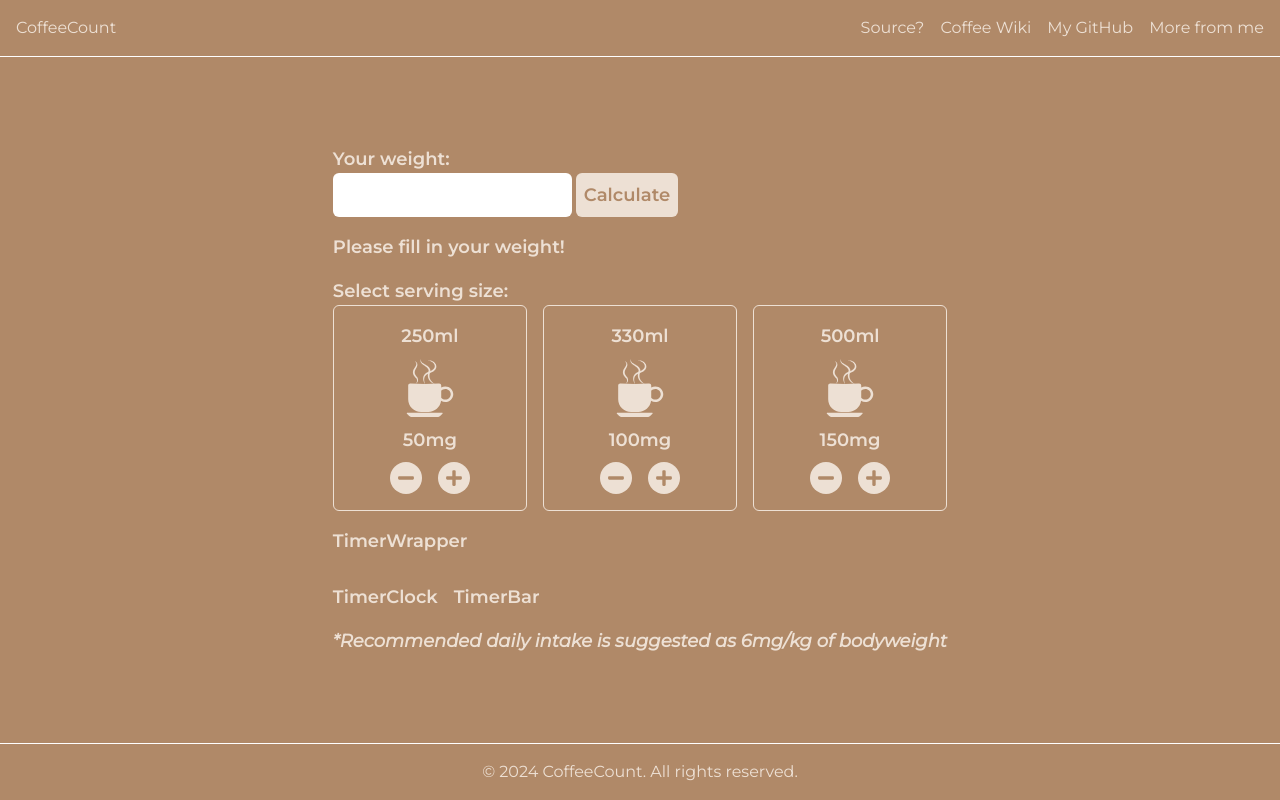
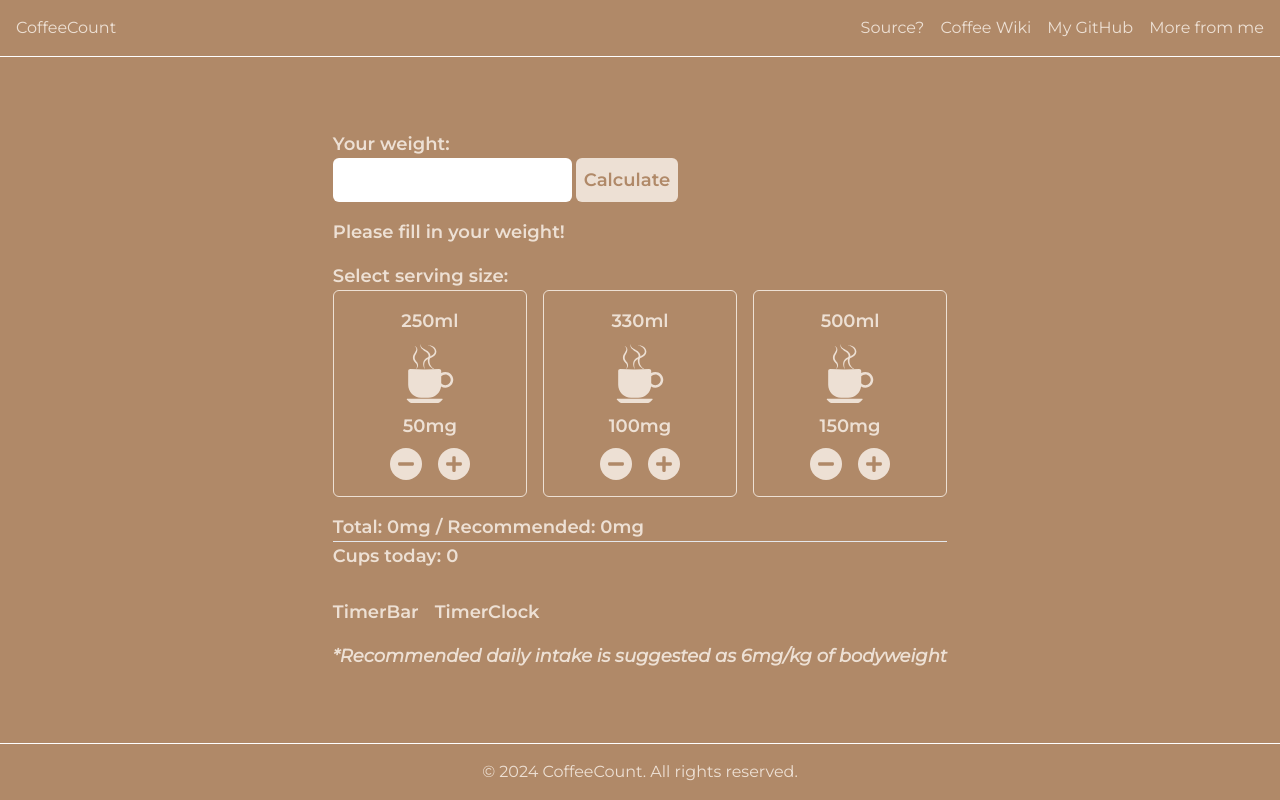
Before and after one commit to frankemon/coffeecount, a React (Vite) app: page / in a window 1280 px wide. Built offline with nearby package versions, Linux system fonts and the light colour scheme.

Commit message:
total cups, caffeine

```diff
--- a/src/App.tsx
+++ b/src/App.tsx
@@ -1,25 +1,60 @@
-import React from "react";
+import React, { useState } from "react";
+
 import {
   Nav,
   Footer,
   CalculatorWrapper,
-  CupSelector,
+  CardWrapper,
   TimerWrapper,
 } from "./components";
 
+// TODO: Figure out how to only minus those that have been clicked before
+
 const App: React.FC = () => {
+  const [recommendedCaffeine, setRecommendedCaffeine] = useState<number>(0);
+  const [totalCaffeine, setTotalCaffeine] = useState<number>(0);
+  const [servings, setServings] = useState<number>(0);
+
+  // Handler function to pick up the recommended caffeine value in child component
+  const handleRecommendedCaffeineChange = (recommended: number) => {
+    setRecommendedCaffeine(recommended);
+  };
+
+  // Handler function to pick up the total caffeine value in child component
+  const handleTotalCaffeineChange = (caffeine: number) => {
+    setTotalCaffeine(caffeine);
+  };
+
+  // Handler function to track the number of servings
+  const handleServingsChange = (newServings: number) => {
+    setServings(newServings);
+  };
+
   return (
     <div className="flex flex-col justify-center items-center h-screen">
       <Nav />
       <div className="flex-grow flex flex-col justify-center items-center gap-4 text-lg font-bold">
         <div className="w-full">
-          <CalculatorWrapper />
+          <CalculatorWrapper
+            // Pass a handler function down to the child component
+            onRecommendedCaffeineChange={handleRecommendedCaffeineChange}
+          />
         </div>
         <div className="w-full">
-          <CupSelector />
+          <CardWrapper
+            // Pass a handler function down to the child component
+            onTotalCaffeineChange={handleTotalCaffeineChange}
+            onServingsChange={handleServingsChange}
+            totalCaffeine={totalCaffeine}
+            totalServings={servings}
+          />
         </div>
         <div className="w-full">
-          <TimerWrapper />
+          <TimerWrapper
+            recommended={recommendedCaffeine}
+            total={totalCaffeine}
+            cups={servings}
+          />
         </div>
         <p className="italic">
           *Recommended daily intake is suggested as 6mg/kg of bodyweight
--- a/src/components/Button.tsx
+++ /dev/null
@@ -1,32 +0,0 @@
-import React from "react";
-import cup from "../assets/cup.svg";
-import { FaPlus } from "react-icons/fa";
-import { FaMinus } from "react-icons/fa";
-
-interface ButtonProps {
-  size: number;
-  caffeine: number;
-}
-
-const Button: React.FC<ButtonProps> = ({ size, caffeine }) => {
-  const scaleValue = caffeine === 50 ? 75 : caffeine === 150 ? 125 : 100;
-  return (
-    <div className="flex flex-col justify-center items-center w-full gap-2 p-4 border rounded-md border-textPrimary">
-      <p>{size}ml</p>
-      <div className="w-12">
-        <img src={cup} className={`transform scale-${scaleValue}`} />
-      </div>
-      <p>{caffeine}mg</p>
-      <div className="flex gap-4">
-        <div className="flex flex-col justify-center items-center w-8 h-8 bg-textPrimary rounded-full cursor-pointer">
-          <FaMinus className="text-bgPrimary" />
-        </div>
-        <div className="flex flex-col justify-center items-center w-8 h-8 bg-textPrimary rounded-full cursor-pointer">
-          <FaPlus className="text-bgPrimary" />
-        </div>
-      </div>
-    </div>
-  );
-};
-
-export default Button;
--- a/src/components/CalculatorInput.tsx
+++ b/src/components/CalculatorInput.tsx
@@ -9,7 +9,6 @@ const CalculatorInput: React.FC<CalculatorInputProps> = ({ onCalculate }) => {
 
   const handleChange = (event: React.ChangeEvent<HTMLInputElement>) => {
     setWeight(Number(event.target.value));
-    console.log("weight", weight);
   };
 
   const handleSubmit = (event: React.FormEvent<HTMLFormElement>) => {
--- a/src/components/CalculatorWrapper.tsx
+++ b/src/components/CalculatorWrapper.tsx
@@ -1,12 +1,21 @@
 import React, { useState } from "react";
 import { CalculatorInput, CalculatorOutput } from "./index";
 
-const CalculatorWrapper: React.FC = () => {
+interface CalculatorWrapperProps {
+  // Incoming function from App.tsx to grab the recommended caffeine value
+  onRecommendedCaffeineChange: (caffeine: number) => void;
+}
+
+const CalculatorWrapper: React.FC<CalculatorWrapperProps> = ({
+  onRecommendedCaffeineChange,
+}) => {
   const [recommendedCaffeine, setRecommendedCaffeine] = useState<number>(0);
 
   const handleCalculate = (weight: number) => {
     const recommendedCaffeine = weight * 6;
     setRecommendedCaffeine(recommendedCaffeine);
+    // Pass the value up to App.tsx
+    onRecommendedCaffeineChange(recommendedCaffeine);
   };
 
   return (
--- /dev/null
+++ b/src/components/Card.tsx
@@ -0,0 +1,56 @@
+import React from "react";
+import cup from "../assets/cup.svg";
+import { FaPlus } from "react-icons/fa";
+import { FaMinus } from "react-icons/fa";
+
+// TODO: disable functionality if no weight
+// TODO: disable minus until total caffeine is greater than 0
+
+interface CardProps {
+  size: number;
+  caffeine: number;
+  onClickPlus: (caffeine: number) => void;
+  onClickMinus: (caffeine: number) => void;
+}
+
+const Card: React.FC<CardProps> = ({
+  size,
+  caffeine,
+  onClickPlus,
+  onClickMinus,
+}) => {
+  const scaleValue = caffeine === 50 ? 75 : caffeine === 150 ? 125 : 100;
+
+  const handleClickMinus = () => {
+    onClickMinus(caffeine);
+  };
+
+  const handleClickPlus = () => {
+    onClickPlus(caffeine);
+  };
+  return (
+    <div className="flex flex-col justify-center items-center w-full gap-2 p-4 border rounded-md border-textPrimary">
+      <p>{size}ml</p>
+      <div className="w-12">
+        <img src={cup} className={`transform scale-${scaleValue}`} />
+      </div>
+      <p>{caffeine}mg</p>
+      <div className="flex gap-4">
+        <div
+          onClick={handleClickMinus}
+          className="flex flex-col justify-center items-center w-8 h-8 bg-textPrimary rounded-full cursor-pointer"
+        >
+          <FaMinus className="text-bgPrimary" />
+        </div>
+        <div
+          onClick={handleClickPlus}
+          className="flex flex-col justify-center items-center w-8 h-8 bg-textPrimary rounded-full cursor-pointer"
+        >
+          <FaPlus className="text-bgPrimary" />
+        </div>
+      </div>
+    </div>
+  );
+};
+
+export default Card;
--- /dev/null
+++ b/src/components/CardWrapper.tsx
@@ -0,0 +1,57 @@
+import React, { useState } from "react";
+import { Card } from "./index";
+
+interface CardWrapperProps {
+  totalCaffeine: number;
+  totalServings: number;
+  onTotalCaffeineChange: (caffeine: number) => void;
+  onServingsChange: (servings: number) => void;
+}
+
+const CardWrapper: React.FC<CardWrapperProps> = ({
+  totalCaffeine,
+  totalServings,
+  onTotalCaffeineChange,
+  onServingsChange,
+}) => {
+  //   const [totalCaffeine, setTotalCaffeine] = useState<number>(0);
+  const handleClickPlus = (caffeine: number) => {
+    const newTotalCaffeine = totalCaffeine + caffeine;
+    const newTotalServings = totalServings + 1;
+    onTotalCaffeineChange(newTotalCaffeine);
+    onServingsChange(newTotalServings);
+  };
+  const handleClickMinus = (caffeine: number) => {
+    const newTotalCaffeine = totalCaffeine - caffeine;
+    const newTotalServings = totalServings - 1;
+    onTotalCaffeineChange(newTotalCaffeine);
+    onServingsChange(newTotalServings);
+  };
+  return (
+    <>
+      <p>Select serving size:</p>
+      <div className="flex gap-4 w-full">
+        <Card
+          size={250}
+          caffeine={50}
+          onClickPlus={handleClickPlus}
+          onClickMinus={handleClickMinus}
+        />
+        <Card
+          size={330}
+          caffeine={100}
+          onClickPlus={handleClickPlus}
+          onClickMinus={handleClickMinus}
+        />
+        <Card
+          size={500}
+          caffeine={150}
+          onClickPlus={handleClickPlus}
+          onClickMinus={handleClickMinus}
+        />
+      </div>
+    </>
+  );
+};
+
+export default CardWrapper;
--- a/src/components/CupSelector.tsx
+++ /dev/null
@@ -1,17 +0,0 @@
-import React from "react";
-import { Button } from "./index";
-
-const CupSelector: React.FC = () => {
-  return (
-    <>
-      <p>Select serving size:</p>
-      <div className="flex gap-4 w-full">
-        <Button size={250} caffeine={50} />
-        <Button size={330} caffeine={100} />
-        <Button size={500} caffeine={150} />
-      </div>
-    </>
-  );
-};
-
-export default CupSelector;
--- a/src/components/TimerBar.tsx
+++ b/src/components/TimerBar.tsx
@@ -1,6 +1,6 @@
 import React from "react";
 
-const TimerBar = () => {
+const TimerBar: React.FC = () => {
   return <div>TimerBar</div>;
 };
 
--- a/src/components/TimerClock.tsx
+++ b/src/components/TimerClock.tsx
@@ -1,6 +1,6 @@
 import React from "react";
 
-const TimerClock = () => {
+const TimerClock: React.FC = () => {
   return <div>TimerClock</div>;
 };
 
--- a/src/components/TimerWrapper.tsx
+++ b/src/components/TimerWrapper.tsx
@@ -1,15 +1,41 @@
 import { TimerBar, TimerClock } from "./index";
+import React, { useState } from "react";
 
-import React from "react";
+interface TimerWrapperProps {
+  recommended: number;
+  total: number;
+  cups: number;
+}
 
-const TimerWrapper = () => {
+const TimerWrapper: React.FC<TimerWrapperProps> = ({
+  recommended,
+  total,
+  cups,
+}) => {
+  const [recommendedCaffeine, setRecommendedCaffeine] =
+    React.useState<number>(0);
+  const [totalCaffeine, setTotalCaffeine] = React.useState<number>(0);
+  const [servings, setServings] = React.useState<number>(0);
+
+  React.useEffect(() => {
+    setRecommendedCaffeine(recommended);
+    setTotalCaffeine(total);
+    setServings(cups);
+  }, [recommended, total, cups]);
+
   return (
     <div>
-      <p>TimerWrapper</p>
+      <div className="">
+        Total: {totalCaffeine}mg / Recommended: {recommendedCaffeine}mg
+      </div>
+      <hr />
+      <div>
+        Cups today: <span>{servings}</span>
+      </div>
       <br />
       <div className="flex gap-4 w-full">
+        <TimerBar />
         <TimerClock />
-        <TimerBar />
       </div>
     </div>
   );
--- a/src/components/index.ts
+++ b/src/components/index.ts
@@ -2,9 +2,9 @@ export { default as Nav } from "./Nav.tsx";
 export { default as CalculatorWrapper } from "./CalculatorWrapper.tsx";
 export { default as CalculatorInput } from "./CalculatorInput.tsx";
 export { default as CalculatorOutput } from "./CalculatorOutput.tsx";
-export { default as CupSelector } from "./CupSelector.tsx";
+export { default as CardWrapper } from "./CardWrapper.tsx";
 export { default as TimerClock } from "./TimerClock.tsx";
 export { default as TimerBar } from "./TimerBar.tsx";
 export { default as TimerWrapper } from "./TimerWrapper.tsx";
-export { default as Button } from "./Button.tsx";
+export { default as Card } from "./Card.tsx";
 export { default as Footer } from "./Footer.tsx";
```
